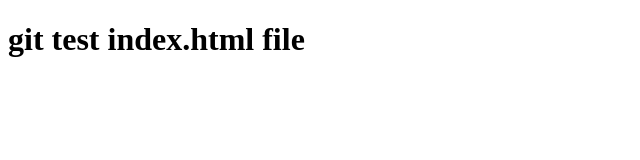
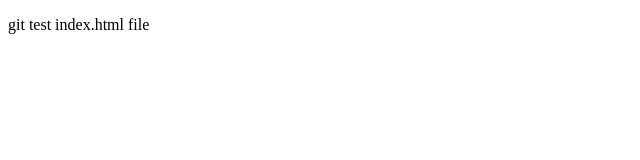
Before and after one commit to tudortibu/cps847-assignment1, a plain HTML site: page git_tst/index.html in a window 1280 px wide. Shown: the whole page, without its empty margins (0-640 px from the left). Drawn offline with Linux system fonts and the light colour scheme.

Commit message:
Update index.html
Closes #3
Change h1 to p tag

```diff
--- a/git_tst/index.html
+++ b/git_tst/index.html
@@ -4,6 +4,6 @@
     <title>CPS847 A1</title>
   </head>
   <body>
-    <h1>git test index.html file</h1>
+    <p>git test index.html file</p>
   </body>
 </html>
```
